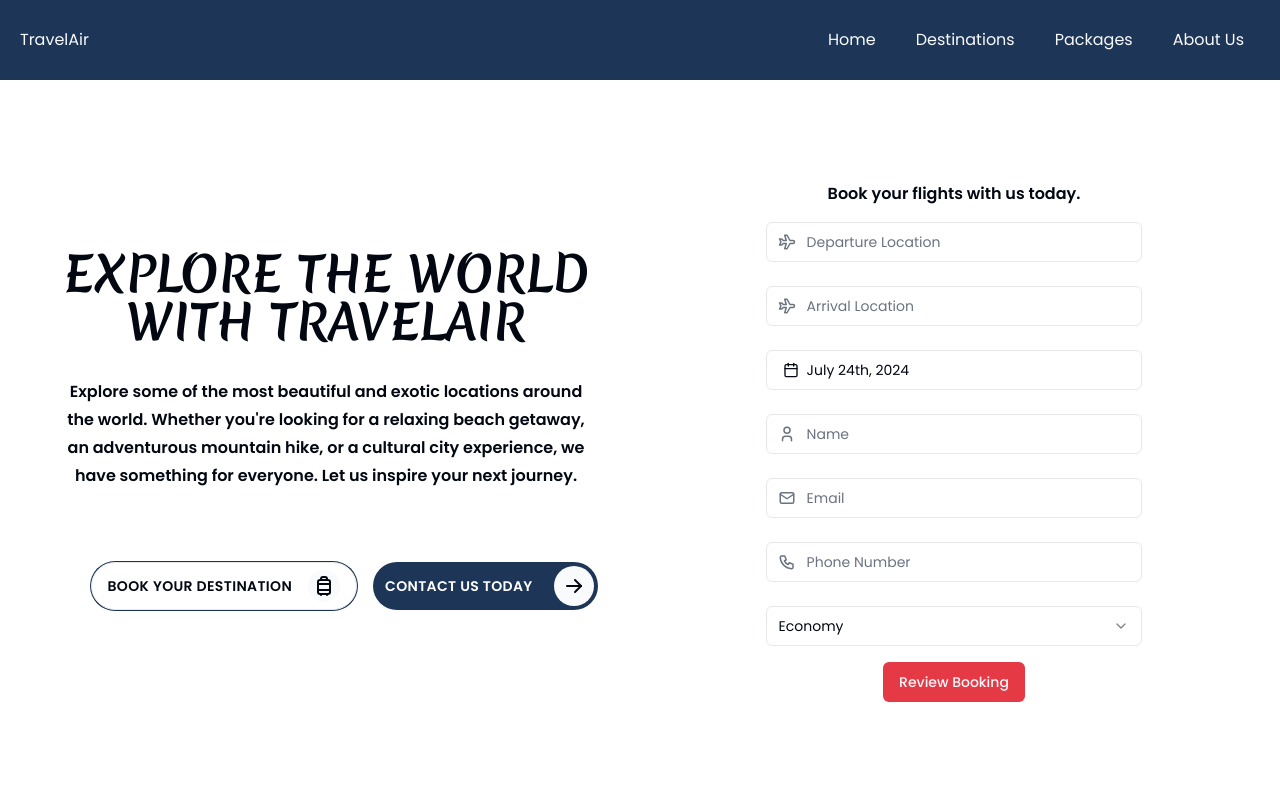
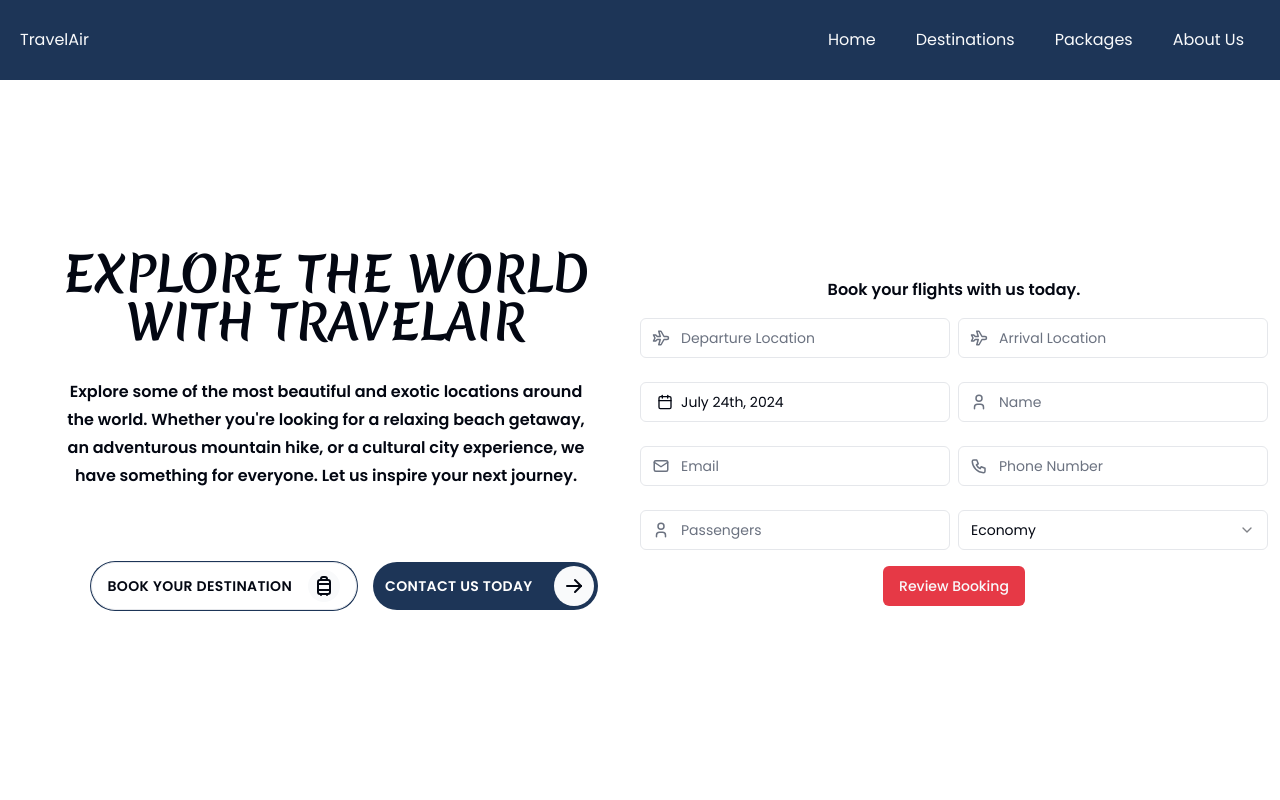
Before and after one commit to cmotanya/skytravel, a Next.js app: page / in a window 1280 px wide. Shown: the top 800 px of the page. Built offline with nearby package versions, Linux system fonts and the light colour scheme.

Commit message:
split the form to 2

```diff
--- a/app/components/book-flight-form.tsx
+++ b/app/components/book-flight-form.tsx
@@ -90,6 +90,7 @@ const BookFlightForm = () => {
             name: "",
             email: "",
             phone: "",
+            passengers: "",
             travelClass: "economy",
         },
     });
@@ -204,13 +205,13 @@ const BookFlightForm = () => {
                     </p>
                     <form
                         onSubmit={form.handleSubmit(onSubmit)}
-                        className="mx-auto w-full md:w-[60%]"
+                        className="mx-auto w-full"
                     >
                         <motion.div
                             initial="hidden"
                             animate="visible"
                             variants={formVariants}
-                            className="grid grid-cols-1 gap-2"
+                            className="grid grid-cols-1 gap-2 md:grid-cols-2"
                         >
                             <FormField
                                 control={form.control}
@@ -401,6 +402,40 @@ const BookFlightForm = () => {
 
                             <FormField
                                 control={form.control}
+                                name="passengers"
+                                render={({ field }) => (
+                                    <FormItem>
+                                        <FormLabel className="sr-only">
+                                            Passengers
+                                        </FormLabel>
+                                        <FormControl>
+                                            <div className="relative">
+                                                <IconUser
+                                                    className="absolute left-3 top-1/2 -translate-y-1/2 text-gray-500"
+                                                    size={18}
+                                                />
+                                                <Input
+                                                    type="number"
+                                                    placeholder="Passengers"
+                                                    className="pl-10 focus-visible:ring-offset-0"
+                                                    {...field}
+                                                    onChange={(e) =>
+                                                        field.onChange(
+                                                            parseInt(
+                                                                e.target.value
+                                                            )
+                                                        )
+                                                    }
+                                                />
+                                            </div>
+                                        </FormControl>
+                                        <FormMessage className="ml-1 block text-start" />
+                                    </FormItem>
+                                )}
+                            />
+
+                            <FormField
+                                control={form.control}
                                 name="travelClass"
                                 render={({ field }) => (
                                     <FormItem>
--- a/app/types/type.ts
+++ b/app/types/type.ts
@@ -14,6 +14,7 @@ export const bookFlightSchema = z.object({
         .min(10, "Please enter a valid phone number!")
         .regex(/^\+?\d+$/, "Please enter a valid number!"),
     travelClass: z.enum(["economy", "premiumEconomy", "business", "first"]),
+    passengers: z.string().min(1, "At least one passenger is required"),
 });
 
 export type BookFlightSchema = z.infer<typeof bookFlightSchema>;
```
